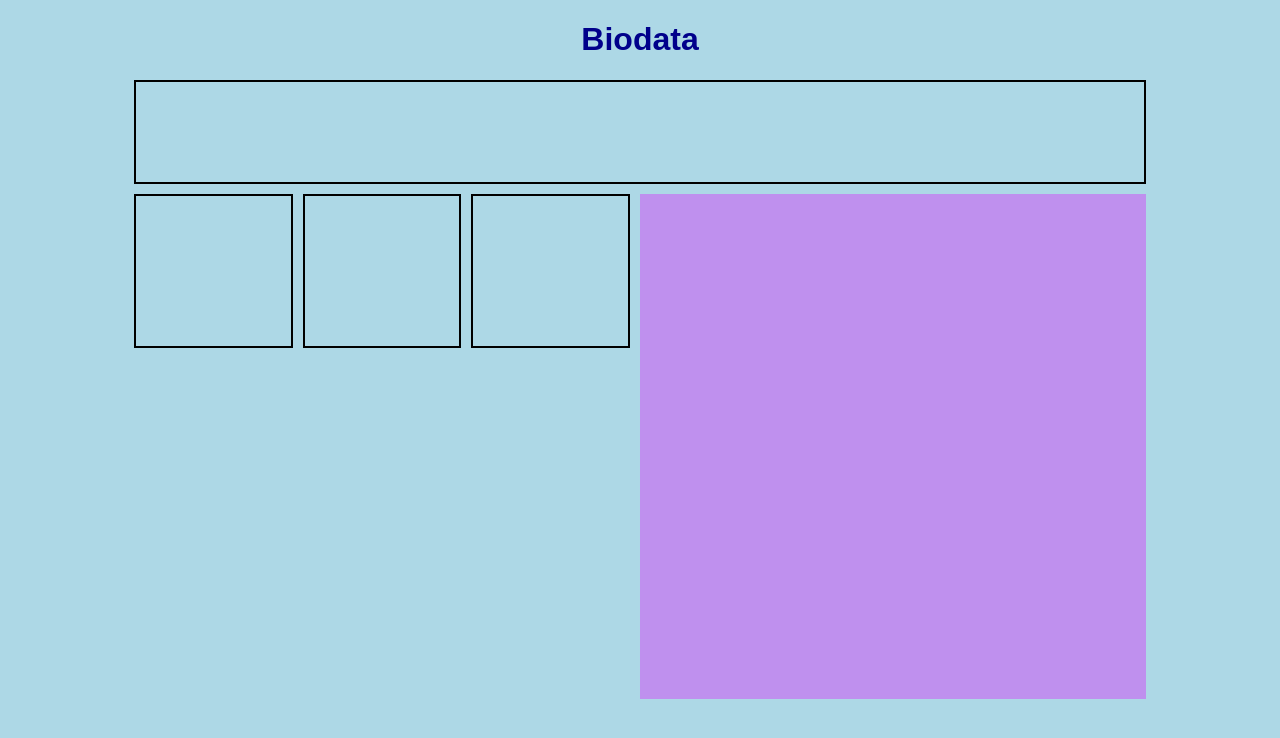
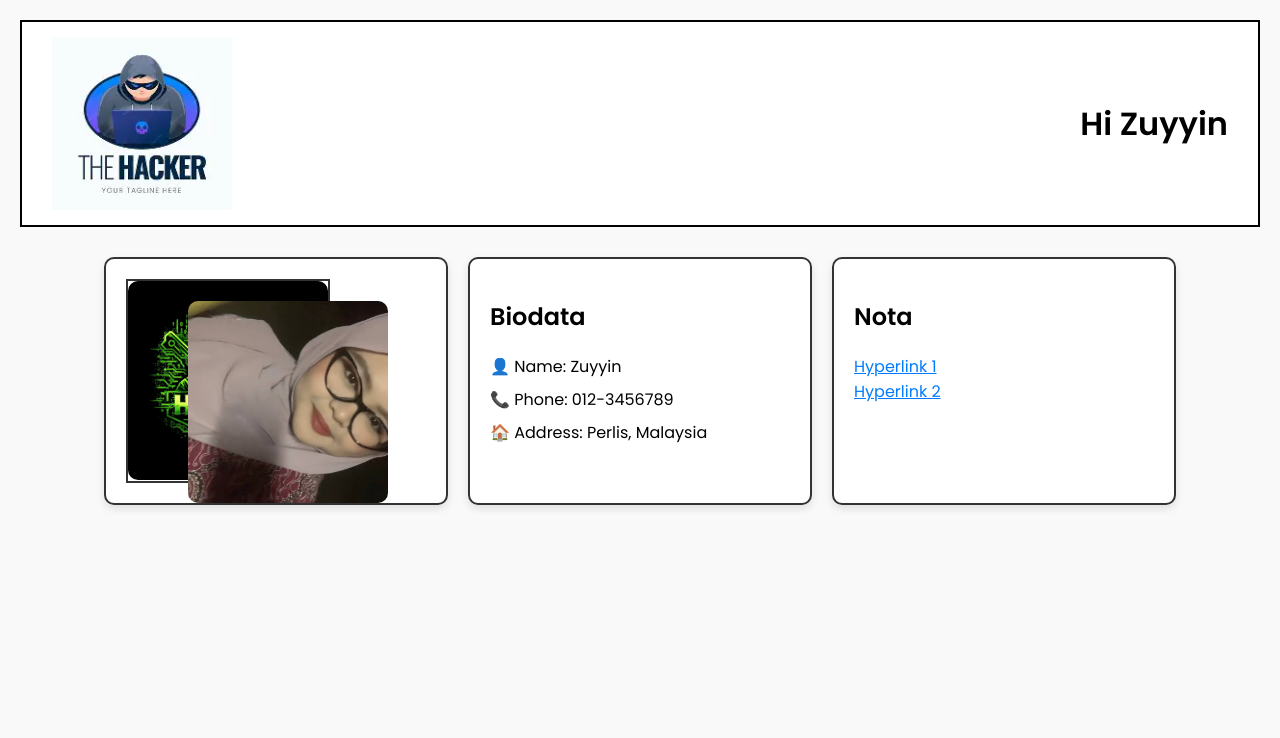
Before and after one commit to zuyyinyuhanis-hue/biodata, a plain HTML site: page index.html in a window 1280 px wide. Drawn offline with Linux system fonts and the light colour scheme.

Commit message:
repair: fix header layout and update images

```diff
--- a/index.html
+++ b/index.html
@@ -1,26 +1,46 @@
 <!DOCTYPE html>
 <html lang="en">
 <head>
-    <meta charset="UTF-8">
-    <meta name="viewport" content="width=device-width, initial-scale=1.0">
-    <title>Biodata</title>
-
-    <link rel="stylesheet" href="styles.css">
-
+  <meta charset="UTF-8">
+  <meta name="viewport" content="width=device-width, initial-scale=1.0">
+  <title>Shortcut Layout</title>
+  <link rel="stylesheet" href="styles.css">
+  <!-- Google Font -->
+  <link href="https://fonts.googleapis.com/css2?family=Poppins:wght@400;600&display=swap" rel="stylesheet">
 </head>
 <body>
-  <h1>Biodata</h1>
-  <div class="layout">
-    <div class="top-box"></div>
-    <div class="row">
-      <div class="box"></div>
-      <div class="box"></div>
-      <div class="box"></div>
-      <div class="square"></div>
+<!-- HEADER -->
+<div class="header">
+  <img src="images/logo.png" alt="Logo" class="logo">
+  <h1 class="title">Hi Zuyyin</h1>
+  </div>
+
+  <div class="container">
+    <!-- LOGO -->
+    <div class="box logo-box">
+      <div class="overlap-box">
+  <img src="images/hack.png" alt="Person" class="img1">
+  <img src="images/gue.jpg" alt="Crown" class="img2">
+</div>
+
+    </div>
+
+    <!-- BIODATA -->
+    <div class="box biodata-box">
+      <h2>Biodata</h2>
+      <ul>
+        <li>👤 Name: Zuyyin</li>
+        <li>📞 Phone: 012-3456789</li>
+        <li>🏠 Address: Perlis, Malaysia</li>
+      </ul>
+    </div>
+
+    <!-- NOTA -->
+    <div class="box nota-box">
+      <h2>Nota</h2>
+      <a href="#">Hyperlink 1</a><br>
+      <a href="#">Hyperlink 2</a>
     </div>
   </div>
 </body>
 </html>
-
-</body>
-</html>
--- a/styles.css
+++ b/styles.css
@@ -1,39 +1,94 @@
+/* General styles */
 body {
-  background-color: lightblue;
-  font-family: Arial, sans-serif;
+  font-family: 'Poppins', sans-serif;
+  background-color: #f9f9f9;
+  margin: 0;
+  padding: 20px;
 }
 
-h1 {
-  color: darkblue;
-  text-align: center;
+.header{
+    display: flex;
+    justify-content: space-between;
+    align-items: center;
+    background-color: rgb(255, 255, 255);
+    border: 2px solid black;
+    padding: 15px 30px;
+    margin-bottom: 30px;
+}
+/* Container layout */
+.container {
+  display: flex;
+  flex-wrap: wrap; /* responsive wrapping */
+  justify-content: center;
+  gap: 20px;
 }
 
-.square {
-  width: 50%;
-  aspect-ratio: 1 / 1;
-  background-color: rgb(191, 144, 238);
+/* Box styling */
+.box {
+  background: white;
+  border: 2px solid #333;
+  border-radius: 10px;
+  padding: 20px;
+  width: 300px;
+  box-shadow: 0 4px 8px rgba(0,0,0,0.1);
 }
 
- .layout {
-      width: 80%;
-      margin: 0 auto;
-    }
+/* Logo box */
+.logo-box img {
+  width: 100%;
+  height: auto;
+  border-radius: 10px;
+}
 
-    /* Top long rectangle */
-    .top-box {
-      border: 2px solid black;
-      height: 100px;
-      margin-bottom: 10px;
-    }
+/* Biodata list */
+.biodata-box ul {
+  list-style: none;
+  padding: 0;
+}
 
-    /* Row of three boxes */
-    .row {
-      display: flex;
-      gap: 10px; /* space between boxes */
-    }
+.biodata-box li {
+  margin: 8px 0;
+  font-size: 16px;
+}
 
-    .row .box {
-      flex: 1; /* equal width for all three */
-      border: 2px solid black;
-      height: 150px;
-    }
+/* Hyperlink hover effect */
+.nota-box a {
+  text-decoration: underline;
+  color: #007BFF;
+}
+
+.nota-box a:hover {
+  text-decoration: overline; /* underline becomes overline */
+  color: #0056b3;
+}
+
+/* Responsive design */
+@media (max-width: 768px) {
+  .box {
+    width: 90%;
+  }
+}
+
+.overlap-box {
+  position: relative;   /* allows overlap positioning */
+  width: 200px;         /* box size */
+  height: 200px;
+  border: 2px solid #333;
+}
+
+/* First image (base) */
+.img1 {
+  width: 100%;
+  height: auto;
+  position: absolute;
+  top: 0;
+  left: 0;
+}
+
+/* Second image (overlap) */
+.img2 {
+  width: 80px;
+  position: absolute;
+  top: 20px;   /* adjust vertical position */
+  left: 60px;  /* adjust horizontal position */
+}
```
Also changed, not shown: images/gue.jpg (added), images/hack.png (added), images/logo.png (added).
